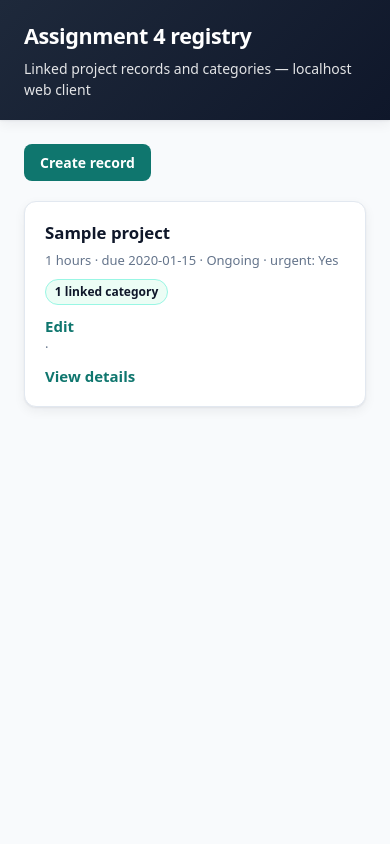
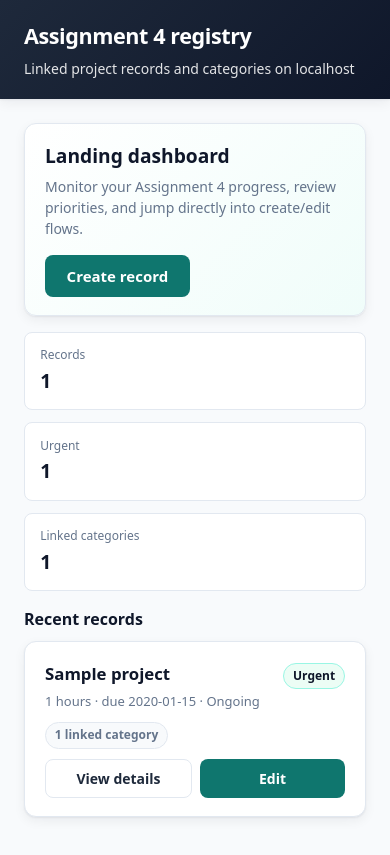
Before and after one commit to hirwacedric123/java_gradle_mobile_apps, a Flask app: page / in a window 390 px wide. Before the commit the page ends 413 px from the top, so only its background shows below. Run offline with Flask 3, Linux system fonts and the light colour scheme; tables that the repository leaves empty hold one stand-in row (values such as "Sample post").

Commit message:
refactor(ui): elevate assignment 4 landing dashboards across mobile and web with summary metrics, polished record cards, and improved empty states

```diff
--- a/app/src/main/res/values/strings.xml
+++ b/app/src/main/res/values/strings.xml
@@ -122,6 +122,10 @@
     <string name="activity3_toolbar_short">A4</string>
     <string name="activity3_menu_open_registry">Assignment 4 registry</string>
     <string name="activity3_list_subtitle">Track project records and linked categories.</string>
+    <string name="activity3_landing_headline">Project dashboard</string>
+    <string name="activity3_metric_total">Total records</string>
+    <string name="activity3_metric_urgent">Urgent items</string>
+    <string name="activity3_empty_state">No records yet. Tap + to create your first project entry.</string>
     <string name="activity3_fab_add_content_description">Add project record</string>
     <string name="activity3_field_title">Project title</string>
     <string name="activity3_field_hours">Estimate hours (number)</string>
--- a/server/static/assignment4.css
+++ b/server/static/assignment4.css
@@ -78,6 +78,18 @@ body.a4-app {
     margin-bottom: 1.25rem;
 }
 
+.a4-toolbar--records {
+    justify-content: space-between;
+    margin-top: 1rem;
+    margin-bottom: 0.65rem;
+}
+
+.a4-toolbar--records h3 {
+    margin: 0;
+    font-size: 1rem;
+    color: var(--a4-primary-dark);
+}
+
 .a4-empty {
     color: var(--a4-text-muted);
     padding: 2rem;
@@ -85,6 +97,59 @@ body.a4-app {
     background: var(--a4-surface);
     border-radius: var(--a4-radius);
     border: 1px dashed var(--a4-border);
+}
+
+/* Landing */
+.a4-landing-hero {
+    display: flex;
+    justify-content: space-between;
+    align-items: flex-start;
+    gap: 1rem;
+    background: linear-gradient(135deg, #ffffff 0%, #f0fdfa 100%);
+    border: 1px solid var(--a4-border);
+    border-radius: var(--a4-radius);
+    box-shadow: var(--a4-shadow);
+    padding: 1.1rem 1.25rem;
+}
+
+.a4-landing-hero__content h2 {
+    margin: 0;
+    font-size: 1.2rem;
+    color: var(--a4-primary-dark);
+}
+
+.a4-landing-hero__content p {
+    margin: 0.35rem 0 0;
+    color: var(--a4-text-muted);
+    font-size: 0.875rem;
+    max-width: 48ch;
+}
+
+.a4-metrics {
+    margin-top: 1rem;
+    display: grid;
+    grid-template-columns: repeat(3, minmax(0, 1fr));
+    gap: 0.75rem;
+}
+
+.a4-metric-card {
+    background: var(--a4-surface);
+    border: 1px solid var(--a4-border);
+    border-radius: var(--a4-radius-sm);
+    padding: 0.85rem 0.95rem;
+}
+
+.a4-metric-card__label {
+    display: block;
+    font-size: 0.75rem;
+    color: var(--a4-text-muted);
+}
+
+.a4-metric-card__value {
+    display: block;
+    margin-top: 0.15rem;
+    font-size: 1.2rem;
+    color: var(--a4-primary-dark);
 }
 
 /* Cards */
@@ -118,6 +183,13 @@ body.a4-app {
     color: var(--a4-accent);
 }
 
+.a4-card--landing .a4-card__top {
+    display: flex;
+    justify-content: space-between;
+    align-items: center;
+    gap: 0.75rem;
+}
+
 .a4-meta {
     display: block;
     font-size: 0.8125rem;
@@ -136,8 +208,21 @@ body.a4-app {
     border: 1px solid var(--a4-accent-border);
 }
 
+.a4-chip--soft {
+    margin-top: 0.2rem;
+    background: #f8fafc;
+    border-color: var(--a4-border);
+    color: var(--a4-text-muted);
+}
+
 .a4-card-actions {
     margin-top: 0.65rem;
+}
+
+.a4-card-actions--landing {
+    display: flex;
+    gap: 0.5rem;
+    justify-content: flex-end;
 }
 
 /* Buttons & links */
@@ -485,6 +570,24 @@ body.a4-app {
     font-size: 0.9375rem;
 }
 
+@media (max-width: 720px) {
+    .a4-landing-hero {
+        flex-direction: column;
+    }
+
+    .a4-metrics {
+        grid-template-columns: 1fr;
+    }
+
+    .a4-card-actions--landing {
+        justify-content: stretch;
+    }
+
+    .a4-card-actions--landing .a4-btn {
+        flex: 1;
+    }
+}
+
 .a4-field-actions {
     margin-top: 1.25rem;
 }
--- a/server/templates/list.html
+++ b/server/templates/list.html
@@ -7,27 +7,57 @@
     <link rel="stylesheet" href="{{ url_for('static', filename='assignment4.css') }}" />
 </head>
 <body class="a4-app">
+    {% set total = records|length %}
+    {% set urgent = records | selectattr('urgent') | list | length %}
+    {% set categories = records | map(attribute='categories') | map('length') | sum %}
     <header class="a4-header">
         <div class="a4-header-inner">
             <h1>Assignment 4 registry</h1>
-            <p>Linked project records and categories — localhost web client</p>
+            <p>Linked project records and categories on localhost</p>
         </div>
     </header>
 
     <main class="a4-main">
-        <div class="a4-toolbar">
-            <a class="a4-btn a4-btn-primary" href="/records/new">Create record</a>
+        <section class="a4-landing-hero">
+            <div class="a4-landing-hero__content">
+                <h2>Landing dashboard</h2>
+                <p>Monitor your Assignment 4 progress, review priorities, and jump directly into create/edit flows.</p>
+            </div>
+            <a class="a4-btn a4-btn-primary a4-btn-lg" href="/records/new">Create record</a>
+        </section>
+
+        <section class="a4-metrics" aria-label="Dashboard summary">
+            <article class="a4-metric-card">
+                <span class="a4-metric-card__label">Records</span>
+                <strong class="a4-metric-card__value">{{ total }}</strong>
+            </article>
+            <article class="a4-metric-card">
+                <span class="a4-metric-card__label">Urgent</span>
+                <strong class="a4-metric-card__value">{{ urgent }}</strong>
+            </article>
+            <article class="a4-metric-card">
+                <span class="a4-metric-card__label">Linked categories</span>
+                <strong class="a4-metric-card__value">{{ categories }}</strong>
+            </article>
+        </section>
+
+        <div class="a4-toolbar a4-toolbar--records">
+            <h3>Recent records</h3>
         </div>
 
         {% for r in records %}
-            <article class="a4-card">
-                <h3><a href="/records/{{ r.id }}">{{ r.title }}</a></h3>
-                <span class="a4-meta">{{ r.estimate_hours }} hours · due {{ r.due_date }} · {{ r.status_text }} · urgent: {{ "Yes" if r.urgent else "No" }}</span>
-                <span class="a4-chip">{{ r.categories|length }} linked categor{{ "y" if r.categories|length == 1 else "ies" }}</span>
-                <div class="a4-card-actions">
-                    <a class="a4-link" href="/records/{{ r.id }}/edit">Edit</a>
-                    <span class="a4-meta"> · </span>
-                    <a class="a4-link" href="/records/{{ r.id }}">View details</a>
+            <article class="a4-card a4-card--landing">
+                <div class="a4-card__top">
+                    <h3><a href="/records/{{ r.id }}">{{ r.title }}</a></h3>
+                    {% if r.urgent %}
+                        <span class="a4-chip">Urgent</span>
+                    {% endif %}
+                </div>
+                <span class="a4-meta">{{ r.estimate_hours }} hours · due {{ r.due_date }} · {{ r.status_text }}</span>
+                <span class="a4-chip a4-chip--soft">{{ r.categories|length }} linked categor{{ "y" if r.categories|length == 1 else "ies" }}</span>
+                <div class="a4-card-actions a4-card-actions--landing">
+                    <a class="a4-btn a4-btn-secondary" href="/records/{{ r.id }}">View details</a>
+                    <a class="a4-btn a4-btn-primary" href="/records/{{ r.id }}/edit">Edit</a>
                 </div>
             </article>
         {% else %}
```
Also changed, not shown: app/src/main/res/layout/fragment_activity3_list.xml (+112 -4 lines), README.md (added), 1 other file.
